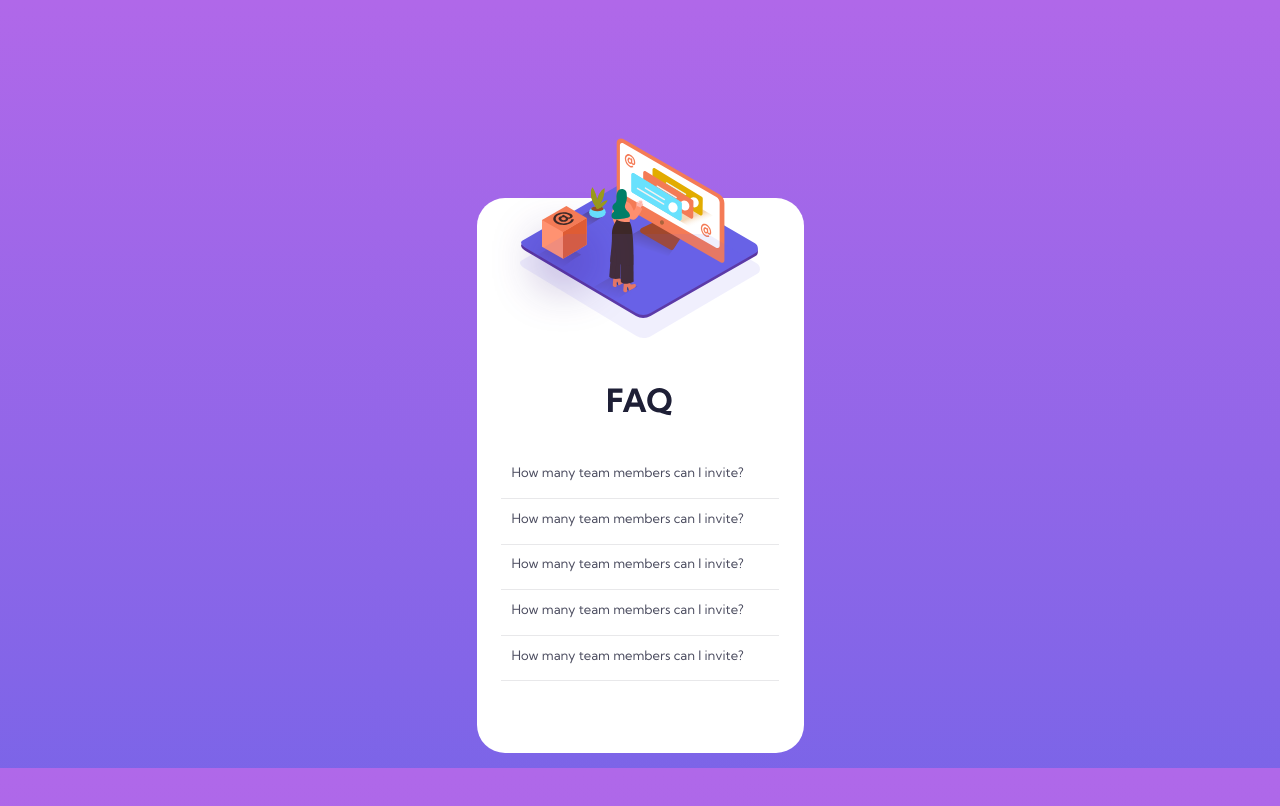
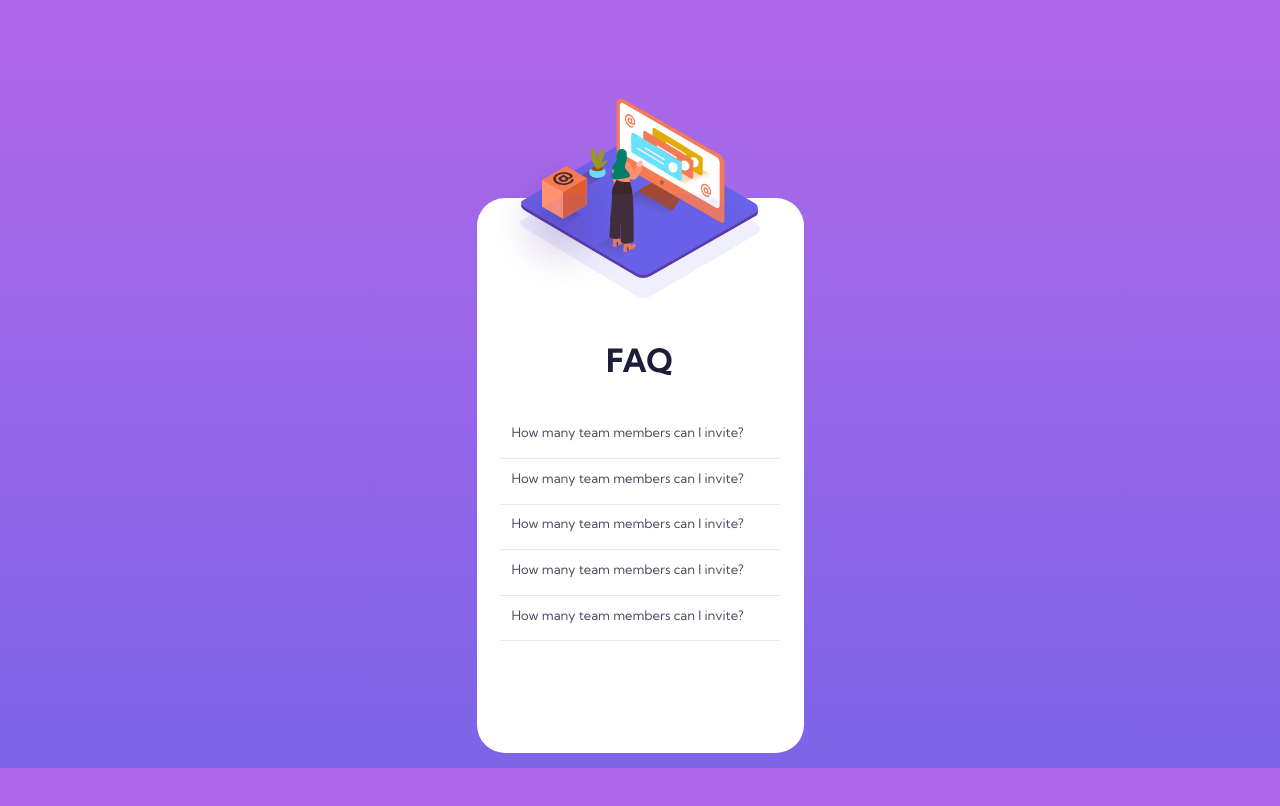
Before and after one commit to Bachidze/davaleba17, a plain HTML site: page index.html in a window 1280 px wide. Drawn offline with Linux system fonts and the light colour scheme; a web font is replaced by a local one.

Commit message:
third commit

```diff
--- a/style.css
+++ b/style.css
@@ -39,7 +39,7 @@ margin-left: 0px;
 }
 
 .bg-1{
-margin-top: -60px;
+margin-top: -100px;
 margin-left: -30px;
 }
 
```
